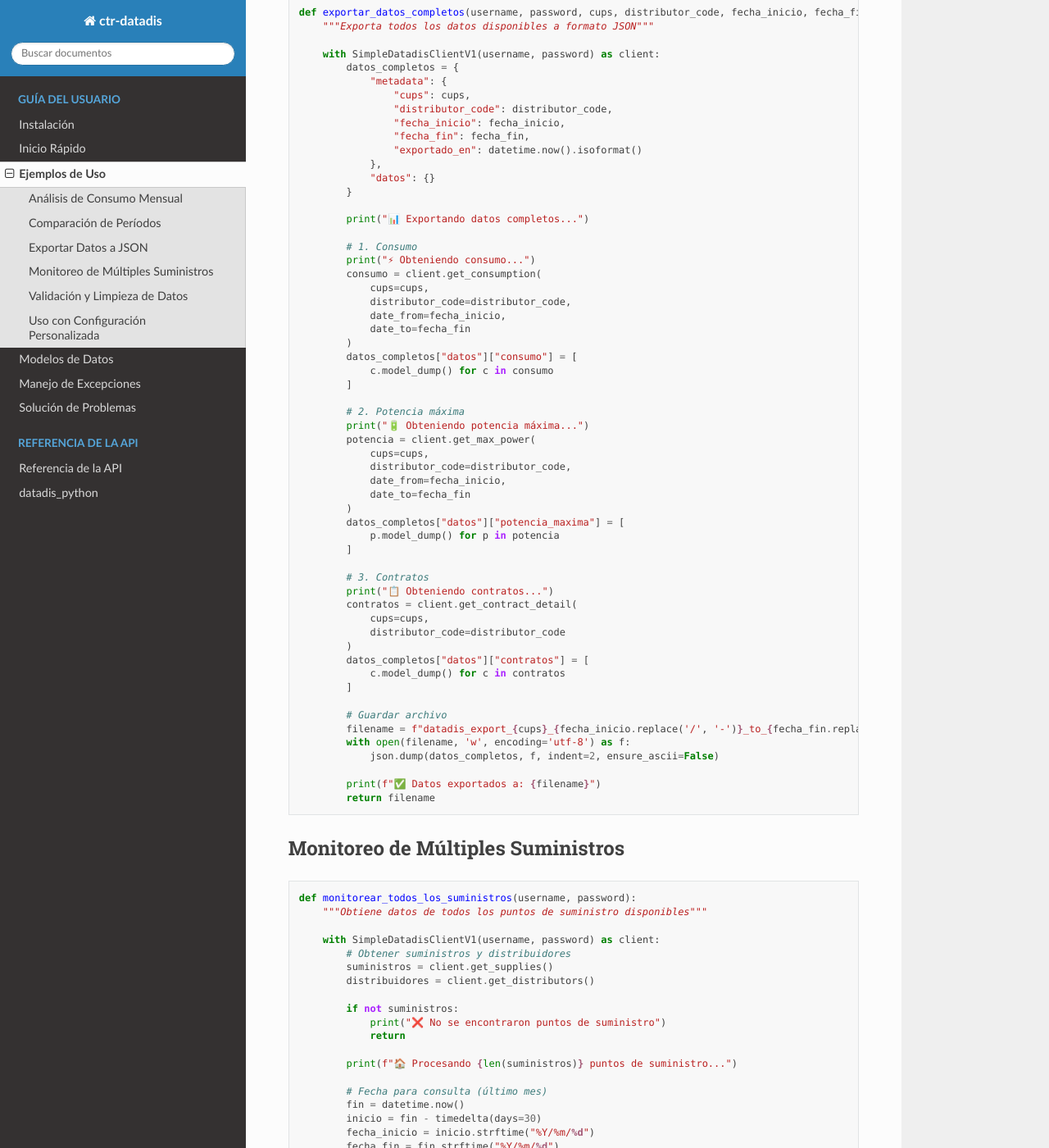
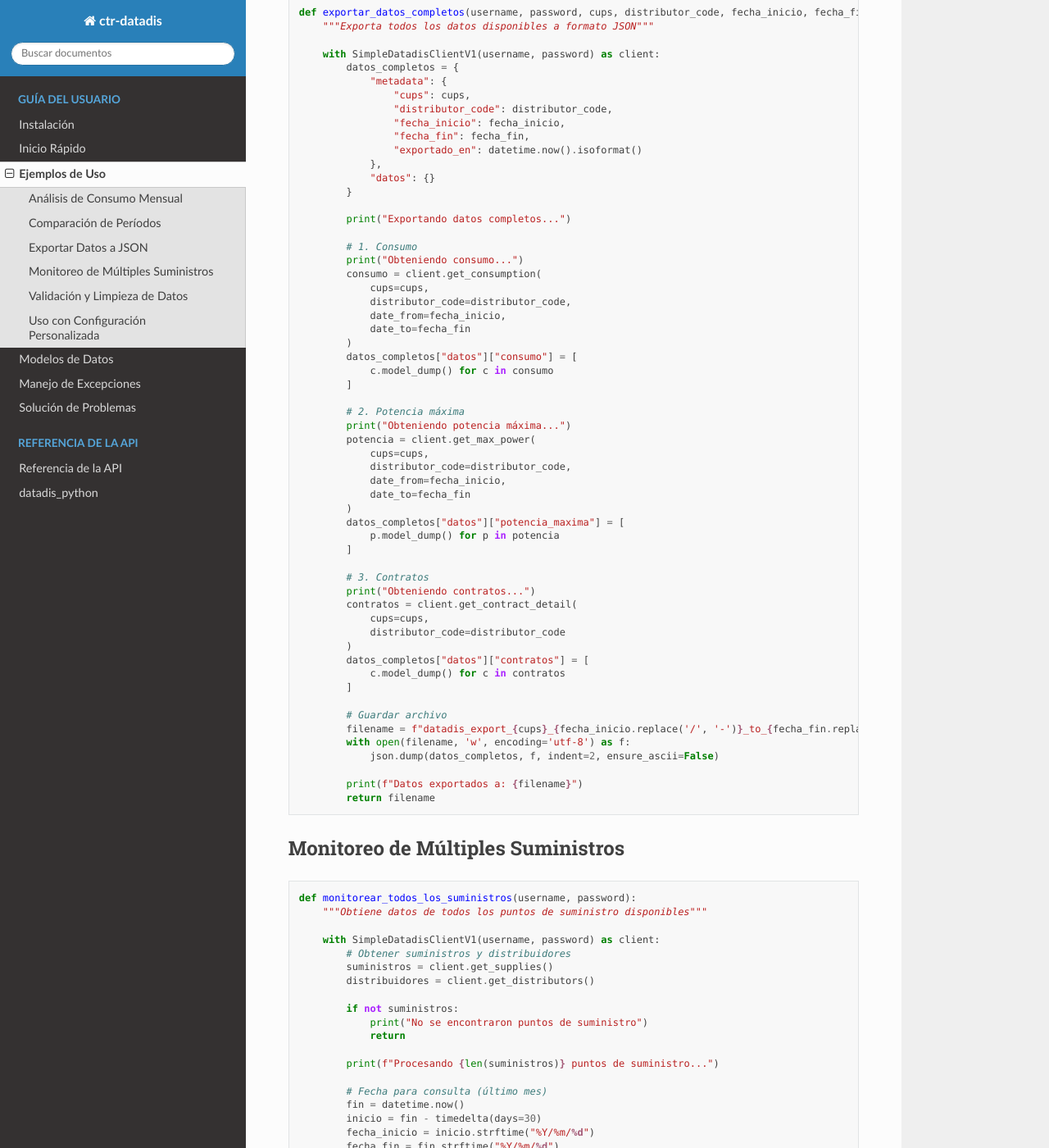
Before and after one commit to TacoronteRiveroCristian/ctr-datadis, a Sphinx documentation site: the page built from docs/examples.rst, in a window 1280 px wide and 1400 px high, scrolled down 2279 px. Shown: the whole window at 82% size. Built offline with Sphinx 7.4.7 and the Read the Docs theme 3.1.0, drawn with Linux system fonts in a browser that asks for light colours; some of the changed text lies outside the part shown.

Commit message:
bump: versión 0.4.4 - actualizar ejemplos y mejorar mensajes de salida v2

```diff
--- a/docs/examples.rst
+++ b/docs/examples.rst
@@ -55,11 +55,11 @@
            consumo_minimo = min(consumo_por_dia) if consumo_por_dia else 0
 
            # Resultados
-           print(f"💡 Consumo total: {total_kwh:.2f} kWh")
-           print(f"📈 Consumo promedio diario: {consumo_promedio:.2f} kWh")
-           print(f"🔺 Consumo máximo diario: {consumo_maximo:.2f} kWh")
-           print(f"🔻 Consumo mínimo diario: {consumo_minimo:.2f} kWh")
-           print(f"📅 Días con datos: {len(consumo_diario)}")
+           print(f"Consumo total: {total_kwh:.2f} kWh")
+           print(f"Consumo promedio diario: {consumo_promedio:.2f} kWh")
+           print(f"Consumo máximo diario: {consumo_maximo:.2f} kWh")
+           print(f"Consumo mínimo diario: {consumo_minimo:.2f} kWh")
+           print(f"Días con datos: {len(consumo_diario)}")
 
            return {
                "total_kwh": total_kwh,
@@ -99,7 +99,7 @@
                fecha_inicio_str = fecha_inicio.strftime("%Y/%m/%d")
                fecha_fin_str = fecha_fin.strftime("%Y/%m/%d")
 
-               print(f"📊 Procesando período: {periodo}")
+               print(f"Procesando período: {periodo}")
 
                # Obtener consumo
                consumo = client.get_consumption(
@@ -142,10 +142,10 @@
                "datos": {}
            }
 
-           print("📊 Exportando datos completos...")
+           print("Exportando datos completos...")
 
            # 1. Consumo
-           print("⚡ Obteniendo consumo...")
+           print("Obteniendo consumo...")
            consumo = client.get_consumption(
                cups=cups,
                distributor_code=distributor_code,
@@ -157,7 +157,7 @@
            ]
 
            # 2. Potencia máxima
-           print("🔋 Obteniendo potencia máxima...")
+           print("Obteniendo potencia máxima...")
            potencia = client.get_max_power(
                cups=cups,
                distributor_code=distributor_code,
@@ -169,7 +169,7 @@
            ]
 
            # 3. Contratos
-           print("📋 Obteniendo contratos...")
+           print("Obteniendo contratos...")
            contratos = client.get_contract_detail(
                cups=cups,
                distributor_code=distributor_code
@@ -183,7 +183,7 @@
            with open(filename, 'w', encoding='utf-8') as f:
                json.dump(datos_completos, f, indent=2, ensure_ascii=False)
 
-           print(f"✅ Datos exportados a: {filename}")
+           print(f"Datos exportados a: {filename}")
            return filename
 
 Monitoreo de Múltiples Suministros
@@ -200,10 +200,10 @@
            distribuidores = client.get_distributors()
 
            if not suministros:
-               print("❌ No se encontraron puntos de suministro")
+               print("No se encontraron puntos de suministro")
                return
 
-           print(f"🏠 Procesando {len(suministros)} puntos de suministro...")
+           print(f"Procesando {len(suministros)} puntos de suministro...")
 
            # Fecha para consulta (último mes)
            fin = datetime.now()
@@ -275,7 +275,7 @@
        """Valida y limpia los datos obtenidos de la API"""
 
        with SimpleDatadisClientV1(username, password) as client:
-           print("🔍 Obteniendo y validando datos...")
+           print("Obteniendo y validando datos...")
 
            consumo = client.get_consumption(
                cups=cups,
@@ -284,7 +284,7 @@
                date_to=fecha_fin
            )
 
-           print(f"📊 Datos originales: {len(consumo)} registros")
+           print(f"Datos originales: {len(consumo)} registros")
 
            # Validaciones
            datos_validos = []
@@ -315,8 +315,8 @@
                datos_validos.append(registro)
 
            # Resultados de validación
-           print(f"✅ Datos válidos: {len(datos_validos)}")
-           print(f"❌ Errores encontrados:")
+           print(f"Datos válidos: {len(datos_validos)}")
+           print(f"Errores encontrados:")
            for tipo_error, cantidad in errores.items():
                if cantidad > 0:
                    print(f"  - {tipo_error}: {cantidad}")
--- a/pyproject.toml
+++ b/pyproject.toml
@@ -1,6 +1,6 @@
 [tool.poetry]
 name = "ctr-datadis"
-version = "0.4.3"
+version = "0.4.4"
 description = "SDK completo de Python para la API oficial de Datadis - Acceso programático a datos de consumo eléctrico español"
 authors = ["CristianTacoronteRivero <tacoronteriverocristian@gmail.com>"]
 readme = "README.md"
```
Also changed, not shown: other parts of docs/examples.rst (+7 -7 lines), README.md (+2 -2 lines).
